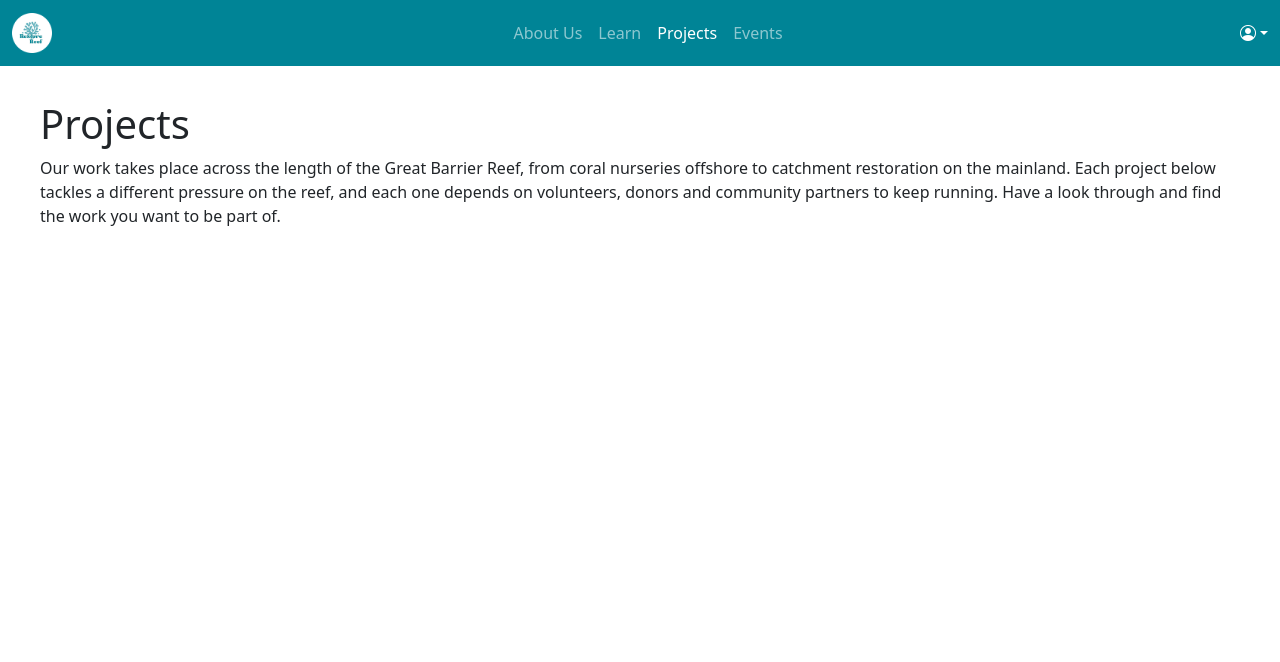
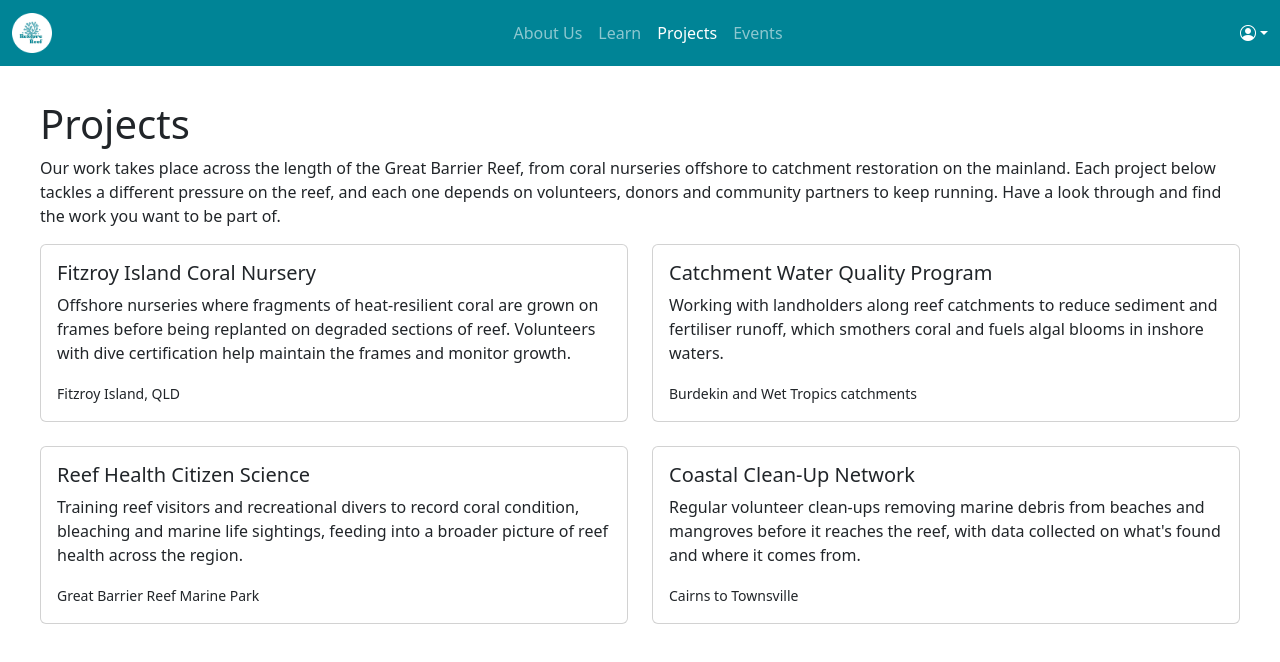
Before and after one commit to rcha0139/fit5032-assignment, a Vue app: page /projects in a window 1280 px wide. Shown: the top 662 px of the page. Built offline with nearby package versions, Linux system fonts and the light colour scheme.

Commit message:
added projects cards

```diff
--- a/src/views/ProjectsView.vue
+++ b/src/views/ProjectsView.vue
@@ -8,20 +8,27 @@
             Have a look through and find the work you want to be part of.</p>
 
         <div class="row">
-            <div class="col-md-6 col-lg-4" v-for="project in projects" :key="project.id">
-                {{ project.name }} ({{ project.description }})
+            <div class="col-md-6 mb-4" v-for="project in projects" :key="project.id">
+                <div class="card h-100">
+                    <div class="card-body">
+                        <h5 class="card-title">{{ project.name }}</h5>
+                        <p class="card-text">{{ project.description }}</p>
+                        <small>{{ project.location }}</small>
+                    </div>
+                </div>
             </div>
         </div>
+
+
     </div>
 </template>
 
 <script setup>
-
+    import projects from '/src/data/projects.json'
 </script>
 
 <style scoped>
     .projects {
         padding: 100px 40px 40px;
     }
-
 </style>
```
